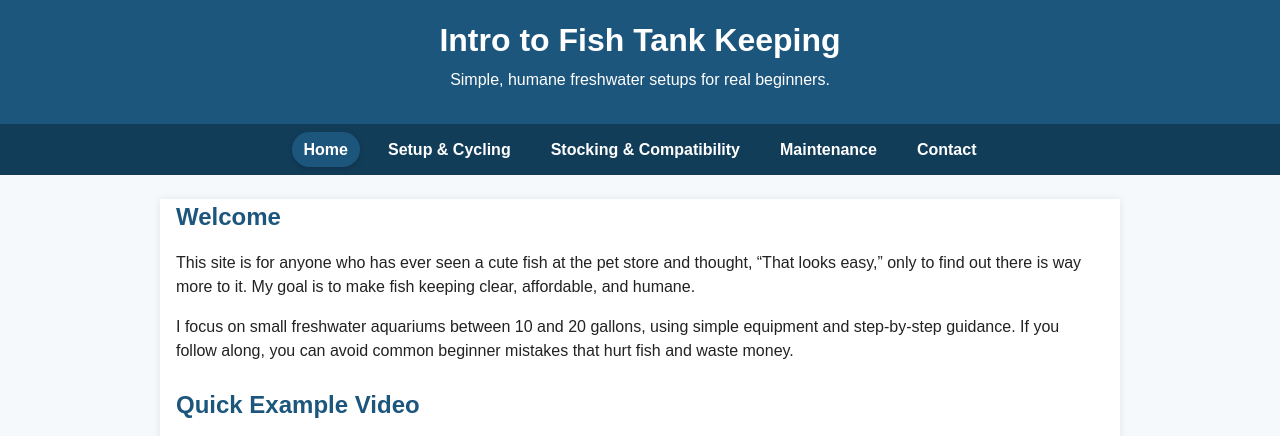
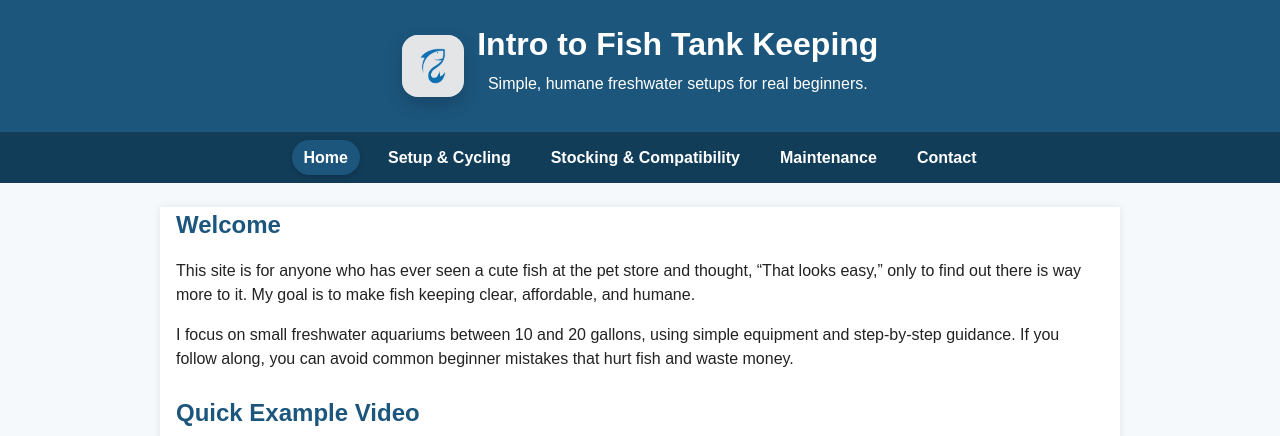
Before and after one commit to mbdedric/CIS300-Final-Project, a plain HTML site: page index.html in a window 1280 px wide. Shown: the top 436 px of the page. Drawn offline with Linux system fonts and the light colour scheme.

Commit message:
add favicon and enhance header layout across multiple pages

```diff
--- a/index.html
+++ b/index.html
@@ -6,11 +6,20 @@
   <title>Intro to Fish Tank Keeping</title>
   <meta name="description" content="Beginner-friendly guide to setting up and maintaining a humane 10–20 gallon freshwater fish tank.">
   <link rel="stylesheet" href="styles.css">
+  <link rel="icon" type="image/jpeg" href="media/favicon.jpg?v=1">
+  <link rel="shortcut icon" href="media/favicon.jpg?v=1">
 </head>
 <body>
   <header>
-    <h1>Intro to Fish Tank Keeping</h1>
-    <p class="tagline">Simple, humane freshwater setups for real beginners.</p>
+    <div class="site-brand">
+      <div class="logo-mark" aria-hidden="true">
+        <img src="media/favicon.jpg" alt="">
+      </div>
+      <div class="brand-text">
+        <h1>Intro to Fish Tank Keeping</h1>
+        <p class="tagline">Simple, humane freshwater setups for real beginners.</p>
+      </div>
+    </div>
   </header>
 
   <nav>
--- a/styles.css
+++ b/styles.css
@@ -18,7 +18,37 @@ body {
 header {
   background-color: #1c567d;
   color: #ffffff;
-  padding: 1rem 1rem;
+  padding: 1.25rem 1.25rem;
+  text-align: center;
+}
+
+.site-brand {
+  display: flex;
+  align-items: center;
+  justify-content: center;
+  gap: 0.85rem;
+  max-width: 760px;
+  margin: 0 auto;
+  flex-wrap: wrap;
+}
+
+.logo-mark {
+  width: 62px;
+  height: 62px;
+  border-radius: 16px;
+  overflow: hidden;
+  box-shadow: 0 8px 18px rgba(0, 0, 0, 0.18);
+  background: linear-gradient(135deg, #b7e8ff 0%, #1c567d 100%);
+}
+
+.logo-mark img {
+  display: block;
+  width: 100%;
+  height: 100%;
+  object-fit: cover;
+}
+
+.brand-text {
   text-align: center;
 }
 
@@ -30,6 +60,12 @@ header h1 {
 .tagline {
   margin-top: 0.25rem;
   font-size: 1rem;
+}
+
+@media (max-width: 540px) {
+  .brand-text {
+    text-align: center;
+  }
 }
 
 nav {
```
Also changed, not shown: contact.html (+11 -2 lines), maintenance.html (+11 -2 lines), setup.html (+11 -2 lines), stocking.html (+11 -2 lines), media/favicon.jpg (added).
